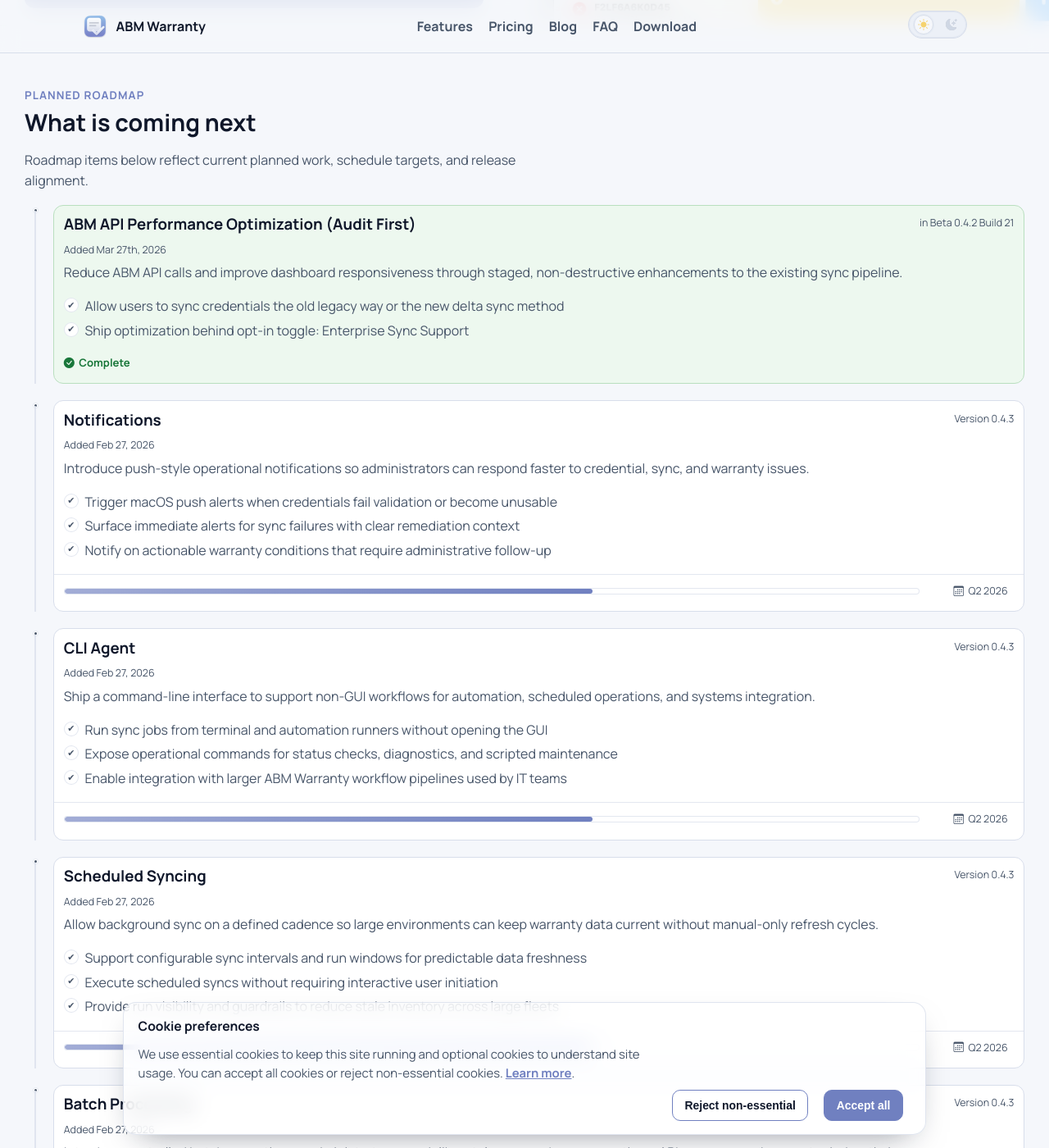
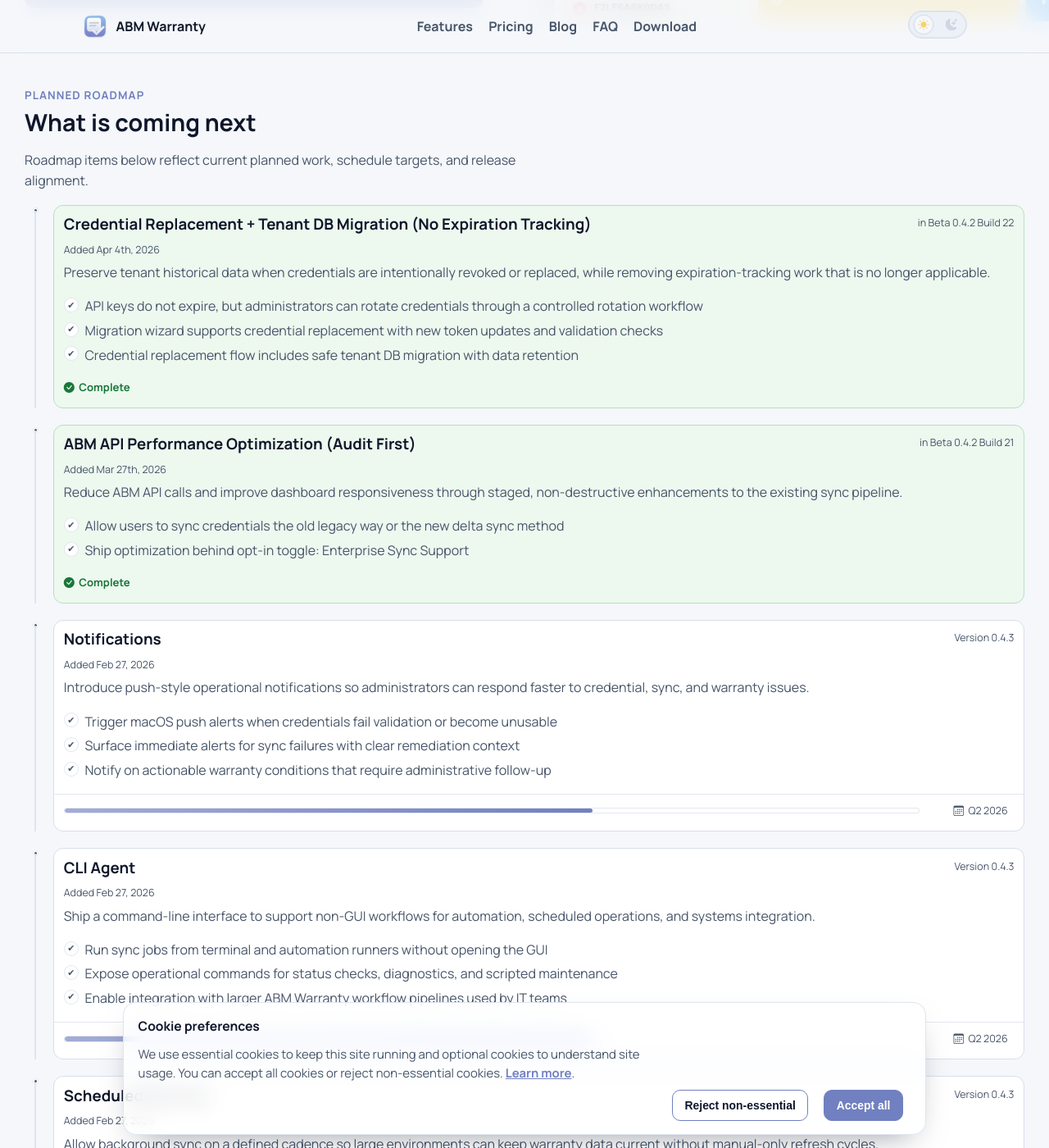
Before and after one commit to jonbrown21/abmwarranty, a Jekyll site: the page built from roadmap.md, in a window 1280 px wide and 1400 px high, scrolled down 729 px. Shown: the whole window at 82% size. Built offline with Jekyll 4.4.1, drawn with Linux system fonts in a browser that asks for light colours; some of the changed text lies outside the part shown.

Commit message:
update roadmap: mark credential replacement complete in beta 0.4.2 build 22

```diff
--- a/_includes/sections/roadmap.html
+++ b/_includes/sections/roadmap.html
@@ -5,6 +5,26 @@
     <p class="abm-note">Roadmap items below reflect current planned work, schedule targets, and release alignment.</p>
 
     <div class="roadmap-timeline" aria-label="Roadmap timeline">
+      <div class="roadmap-entry">
+        <div class="roadmap-dot-col">
+          <span class="roadmap-dot" aria-hidden="true"></span>
+        </div>
+        <article class="roadmap-card roadmap-card--complete">
+          <div class="roadmap-head-row">
+            <h3>Credential Replacement + Tenant DB Migration (No Expiration Tracking)</h3>
+            <p class="roadmap-version">in Beta 0.4.2 Build 22</p>
+          </div>
+          <p class="roadmap-added">Added Apr 4th, 2026</p>
+          <p>Preserve tenant historical data when credentials are intentionally revoked or replaced, while removing expiration-tracking work that is no longer applicable.</p>
+          <ul class="roadmap-list">
+            <li>API keys do not expire, but administrators can rotate credentials through a controlled rotation workflow</li>
+            <li>Migration wizard supports credential replacement with new token updates and validation checks</li>
+            <li>Credential replacement flow includes safe tenant DB migration with data retention</li>
+          </ul>
+          <p class="roadmap-complete-status"><i class="bi bi-check-circle-fill" aria-hidden="true"></i><span>Complete</span></p>
+        </article>
+      </div>
+
       <div class="roadmap-entry">
         <div class="roadmap-dot-col">
           <span class="roadmap-dot" aria-hidden="true"></span>
@@ -131,35 +151,6 @@
             <div class="roadmap-footer-progress">
               <div class="roadmap-progress">
                 <span class="roadmap-progress-bar" data-added="2026-02-27" data-target="2026-04-30"></span>
-              </div>
-            </div>
-            <div class="roadmap-footer-meta">
-              <p class="roadmap-date"><i class="bi bi-calendar3" aria-hidden="true"></i><span>Q2 2026</span></p>
-            </div>
-          </div>
-        </article>
-      </div>
-
-      <div class="roadmap-entry">
-        <div class="roadmap-dot-col">
-          <span class="roadmap-dot" aria-hidden="true"></span>
-        </div>
-        <article class="roadmap-card">
-          <div class="roadmap-head-row">
-            <h3>Credential Replacement + Tenant DB Migration (No Expiration Tracking)</h3>
-            <p class="roadmap-version">Version 0.4.5</p>
-          </div>
-          <p class="roadmap-added">Added Mar 19, 2026</p>
-          <p>Preserve tenant historical data when credentials are intentionally revoked or replaced, while removing expiration-tracking work that is no longer applicable.</p>
-          <ul class="roadmap-list">
-            <li>API keys do not expire, but administrators can rotate credentials through a controlled rotation workflow</li>
-            <li>Migration wizard supports credential replacement with new token updates and validation checks</li>
-            <li>Credential replacement flow includes safe tenant DB migration with data retention</li>
-          </ul>
-          <div class="roadmap-footer">
-            <div class="roadmap-footer-progress">
-              <div class="roadmap-progress">
-                <span class="roadmap-progress-bar" data-added="2026-03-19" data-target="2026-06-30"></span>
               </div>
             </div>
             <div class="roadmap-footer-meta">
```
